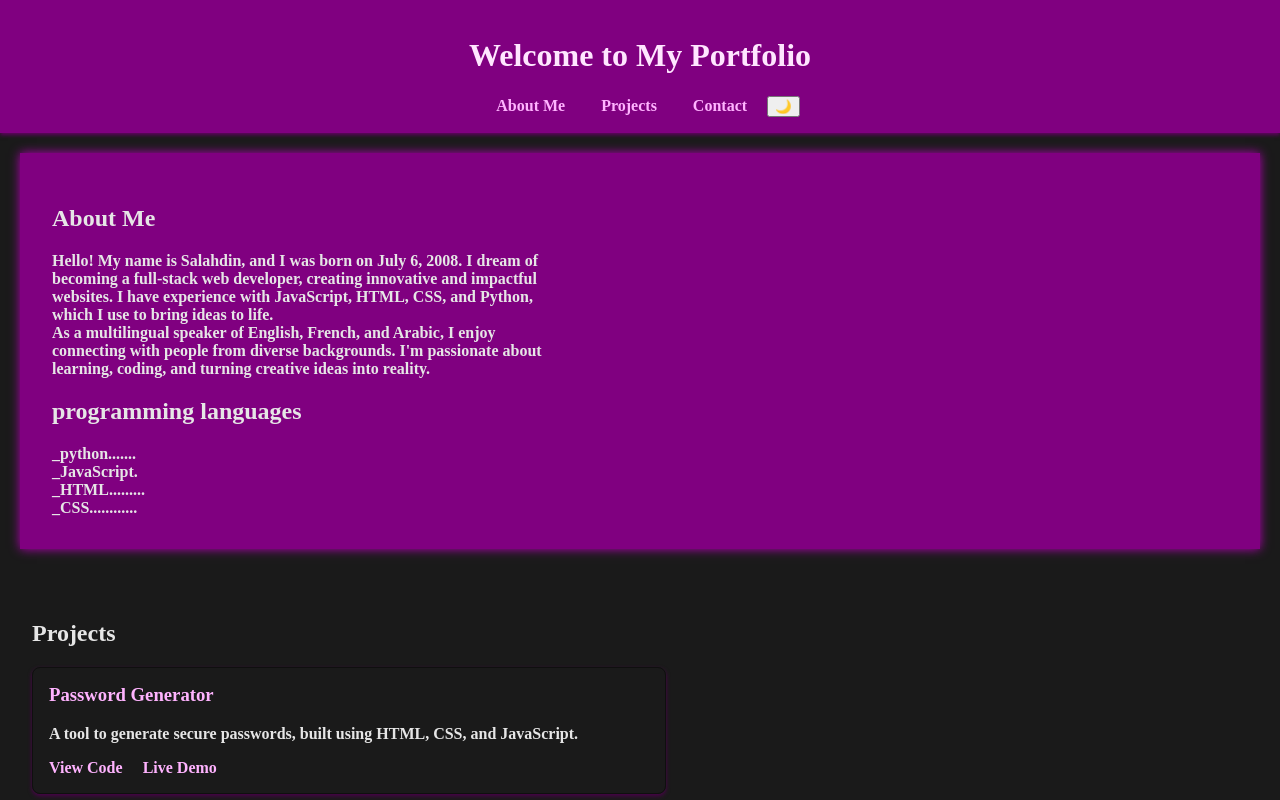
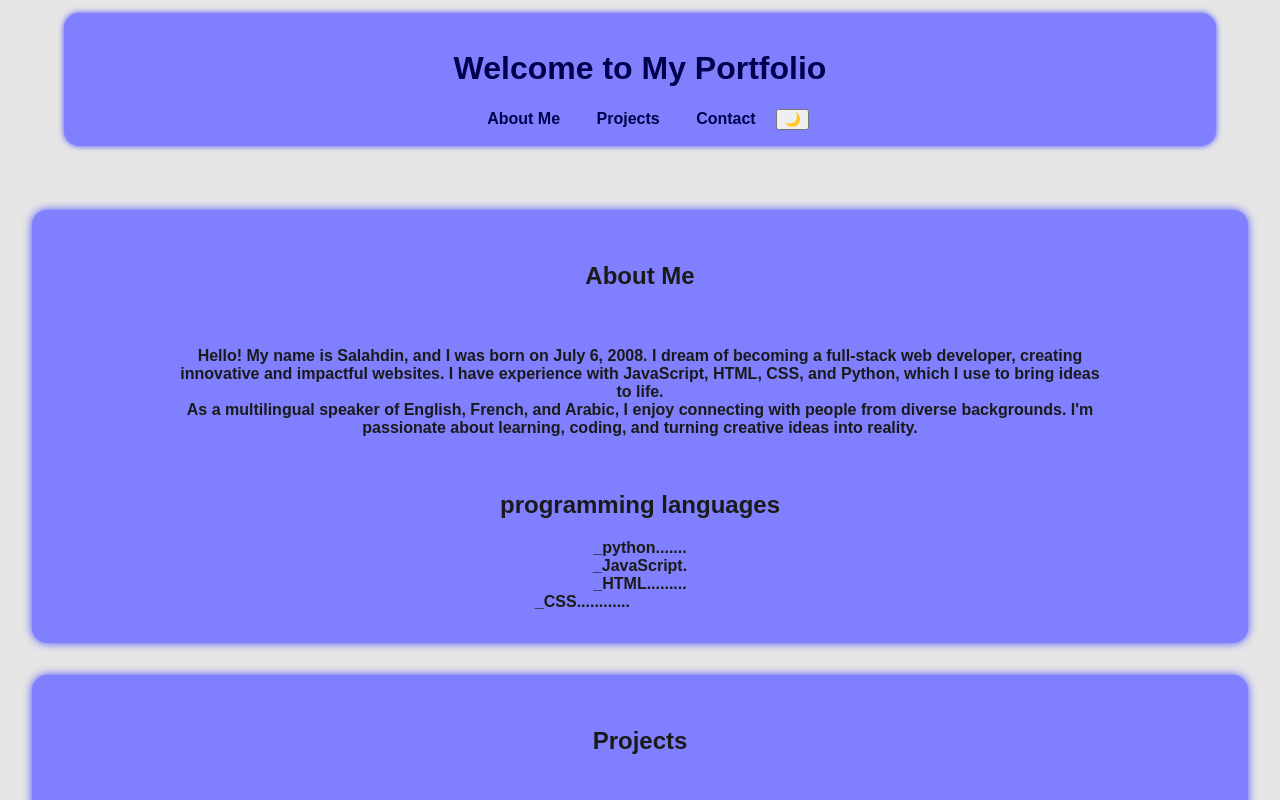
Before and after one commit to Salahdin-js/portfolio, a plain HTML site: page index.html in a window 1280 px wide. Both pictures are taken after a click on the button "☀️". Shown: the top 800 px of the page. Drawn offline with Linux system fonts and the light colour scheme.

Commit message:
Update style.css

```diff
--- a/style.css
+++ b/style.css
@@ -1,26 +1,34 @@
 body {
-  font-famil: Arial, sans-serif;
+  text-align: center;
+  font-family: Arial, sans-serif;
   font-weight: bold;
   margin: 0;
   padding: 0;
   background-color: hsl(0, 0%, 10%);
 }
 header{
-  background-color: hsl(300, 100%, 15%);
+  transition: all 0.5s;
+  max-height: 150px;
+  margin: 5%;
+  margin-top: 1%;
+  background-color: hsl(300, 100%, 25%);
   color: hsl(300, 100%, 85%);
   padding: 1rem;
   text-align: center;
-  box-shadow: 0 2px 4px hsl(300, 100%, 10%);
+  box-shadow: 0 0px 6px hsl(300, 100%, 35%);
+  border-radius: 15px;
 }
 header:hover{
   transition: all 0.5s;
-  background-color: hsl(300, 100%, 25%);
+  margin: 5.00001%;
+  background-color: hsl(300, 100%, 35%);
   color: hsl(300, 100%, 95%);
   padding: 1rem;
   text-align: center;
-  box-shadow: 0 2px 4px hsl(300, 100%, 20%);
+  box-shadow: 0 2px 4px hsl(300, 100%, 45%);
 }
 nav a {
+  transition: all 0.5s;
   color: hsl(300, 100%, 85%);
   margin: 0 1rem;
   text-decoration: none;
@@ -32,45 +40,67 @@ nav a:hover{
   text-decoration: none;
 }
 #about{
-  margin: 20px;
+  transition: all 0.5s;
+  margin: 2.5%;
   background-color: hsl(300, 100%, 25%);
   box-shadow: 0px 0px 10px hsl(300, 100%, 35%);
+  border-radius: 15px;
 }
 #about:hover{
   transition: all 0.5s;
-  margin: 20px;
+  margin: 2.5%;
   background-color: hsl(300, 100%, 35%);
   box-shadow: 0px 0px 10px hsl(300, 100%, 45%);
+  border-radius: 15px;
 }
 section {
   padding: 2rem;
   color:hsl(0, 0%, 90%)
 }
 #projects {
+  transition: all 0.5s;
+  margin: 2.5%;
   padding: 2rem;
-  background-color: hsl(0, 0%, 10%);
+  background-color: hsl(300, 100%, 25%);
+  box-shadow: 0px 0px 10px hsl(300, 100%, 35%);
+  border-radius: 15px;
+}
+#projects:hover{
+  transition: all 0.5s;
+  background-color: hsl(300, 100%, 35%);
+  box-shadow: 0px 0px 10px hsl(300, 100%, 45%);
+  border-radius: 15px;
 }
 .project {
-  max-width: 600px;
+  transition: all 0.5s;
+  margin: 25%;
+  margin-top: 5%;
+  margin-bottom: 5%;
+  background-color: hsl(0, 0%, 15%);
   border: 1px solid #0f0f0f;
   border-radius: 8px;
   padding: 1rem;
   margin-bottom: 1rem;
-  box-shadow: 0 2px 4px hsl(300, 100%, 15%);
+  box-shadow: 0 2px 4px hsl(300, 100%, 35%);
 }
 .project:hover {
   transition: all 0.5s;
+  margin: 25%;
+  margin-top: 5%;
+  margin-bottom: 5%;
+  background-color: hsl(0, 0%, 20%);
   border: 1px solid #0f0f0f;
   border-radius: 8px;
   padding: 1rem;
   margin-bottom: 1rem;
-  box-shadow: 0 2px 4px hsl(300, 100%, 25%);
+  box-shadow: 0 2px 4px hsl(300, 100%, 45%);
 }
 .project h3 {
   margin-top: 0;
   color: hsl(300, 100%, 85%);
 }
 .project a {
+  transition: all 0.5s;
   color: hsl(300, 100%, 85%);
   text-decoration: none;
   margin-right: 1rem;
@@ -80,13 +110,81 @@ section {
   color: hsl(300, 100%, 95%);
   margin-right: 1rem;
 }
-#gallery img {
-  width: 100%;
-  max-width: 400px;
-  margin: 10px;
-  border: 1px solid hsl(300, 100%, 10%);
-  box-shadow: 0 0 5px hsl(300, 100%, 25%);
+#aboutText{
+  margin: 10%;
+  margin-top: 5%;
+  margin-bottom: 1%;
 }
-#aboutText{
-  max-width: 500px;
+#aboutLung{
+  margin: 10%;
+  margin-top: 5%;
+  margin-bottom: 5%;
 }
+
+
+body.dark-mode {
+  background-color: hsl(0, 0%, 90%);
+}
+body.dark-mode header{
+  transition: all 0.5s;
+  background-color: hsl(240, 100%, 75%);
+  color: hsl(240, 100%, 15%);
+  box-shadow: 0 0px 6px hsl(240, 100%, 65%);
+}
+body.dark-mode header:hover{
+  background-color: hsl(240, 100%, 65%);
+  color: hsl(240, 100%, 5%);
+  box-shadow: 0 2px 4px hsl(240, 100%, 55%);
+}
+body.dark-mode nav a {
+  transition: all 0.5s;
+  color: hsl(240, 100%, 15%);
+}
+body.dark-mode nav a:hover{
+  transition: all 0.5s;
+  color: hsl(240, 100%, 5%);
+}
+body.dark-mode #about{
+  transition: all 0.5s;
+  background-color: hsl(240, 100%, 75%);
+  box-shadow: 0px 0px 10px hsl(240, 100%, 65%);
+}
+body.dark-mode #about:hover{
+  transition: all 0.5s;
+  background-color: hsl(240, 100%, 65%);
+  box-shadow: 0px 0px 10px hsl(240, 100%, 55%);
+}
+body.dark-mode section {
+  color:hsl(0, 0%, 10%)
+}
+body.dark-mode #projects {
+  transition: all 0.5s;
+  background-color: hsl(240, 100%, 75%);
+  box-shadow: 0px 0px 10px hsl(240, 100%, 65%);
+}
+body.dark-mode #projects:hover{
+  transition: all 0.5s;
+  background-color: hsl(240, 100%, 65%);
+  box-shadow: 0px 0px 10px hsl(240, 100%, 55%);
+}
+body.dark-mode .project {
+  transition: all 0.5s;
+  background-color: hsl(0, 0%, 85%);
+  box-shadow: 0 2px 4px hsl(240, 100%, 65%);
+}
+body.dark-mode .project:hover {
+  transition: all 0.5s;
+  background-color: hsl(0, 0%, 75%);
+  box-shadow: 0 2px 4px hsl(240, 100%, 55%);
+}
+body.dark-mode .project h3 {
+  color: hsl(240, 100%, 15%);
+}
+body.dark-mode .project a {
+  transition: all 0.5s;
+  color: hsl(240, 100%, 15%);
+}
+body.dark-mode .project a:hover {
+  transition: all 0.5s;
+  color: hsl(240, 100%, 5%);
+}
```
